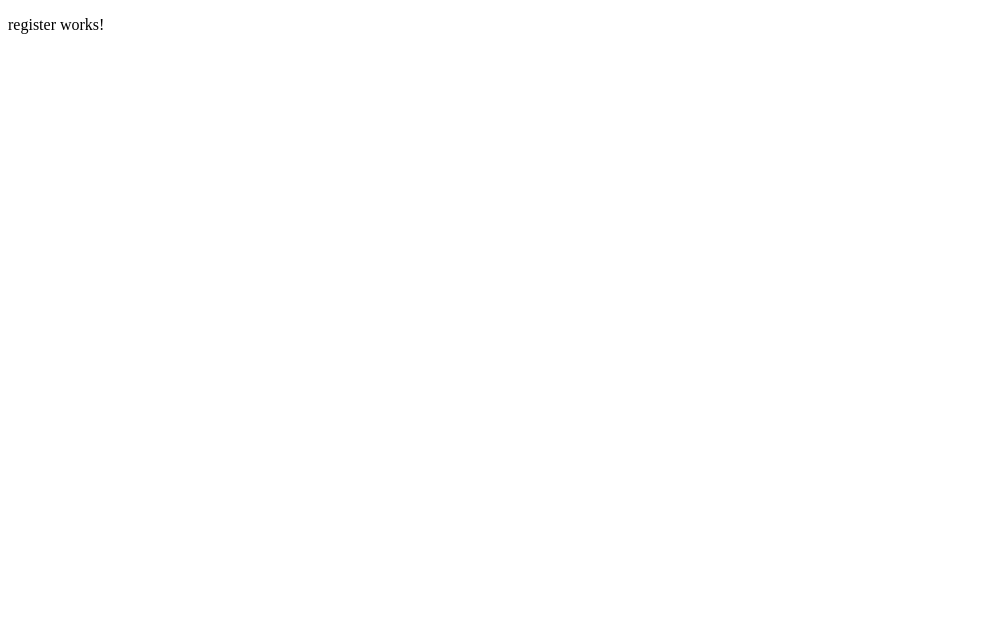
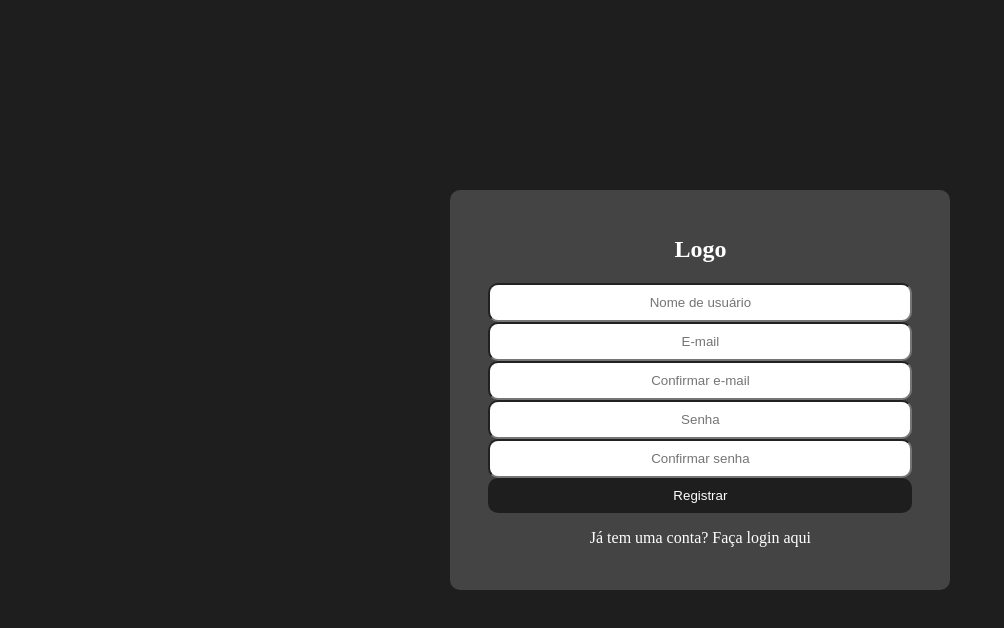
Before and after one commit to elian-r-ribeiro/e-vent, an Angular app: page / in a window 1280 px wide. Shown: the top 628 px of the page, without its empty margins (0-1004 px from the left). Built offline with nearby package versions, Linux system fonts and the light colour scheme.

Commit message:
Finished register page design

```diff
--- a/src/app/components/register/register.component.html
+++ b/src/app/components/register/register.component.html
@@ -1 +1,14 @@
-<p>register works!</p>
+<section id="register1">
+    <div class="register">
+        <form class="registerForm">
+            <h1>Logo</h1>
+            <input type="text" placeholder="Nome de usuário">
+            <input type="text" placeholder="E-mail">
+            <input type="text" placeholder="Confirmar e-mail">
+            <input type="password" placeholder="Senha">
+            <input type="password" placeholder="Confirmar senha">
+            <button>Registrar</button>
+            <p>Já tem uma conta? Faça login aqui</p>
+        </form>
+    </div>
+</section>
--- a/src/app/components/register/register.component.scss
+++ b/src/app/components/register/register.component.scss
@@ -0,0 +1,41 @@
+.register{
+    display: flex;
+    justify-content: center;
+    align-items: center;
+    text-align: center;
+    min-height: 400px;
+    max-width: 500px;
+    background-color: rgb(68, 68, 68);
+    margin-left: 35%;
+    margin-top: 15%;
+    border-radius: 10px;
+
+    .registerForm{
+        display: flex;
+        flex-direction: column;
+    }
+
+    h1{
+        color: white;
+    }
+
+    input{
+        text-align: center;
+        padding: 10px;
+        border-radius: 10px;
+        min-width: 400px;
+    }
+
+    button{
+        border-radius: 10px;
+        padding: 10px;
+        border: none;
+        background-color: rgb(30, 30, 30);
+        color: white;
+        cursor: pointer;
+    }
+    p{
+        color: white;
+        cursor: pointer;
+    }
+}
--- a/src/app/components/register/register.component.ts
+++ b/src/app/components/register/register.component.ts
@@ -1,4 +1,5 @@
 import { Component } from '@angular/core';
+import { Router } from '@angular/router';
 
 @Component({
   selector: 'app-register',
@@ -6,5 +7,4 @@ import { Component } from '@angular/core';
   styleUrls: ['./register.component.scss']
 })
 export class RegisterComponent {
-
 }
--- a/src/styles.scss
+++ b/src/styles.scss
@@ -1 +1,3 @@
-/* You can add global styles to this file, and also import other style files */
+body{
+    background-color: rgb(30, 30, 30);
+}
```
